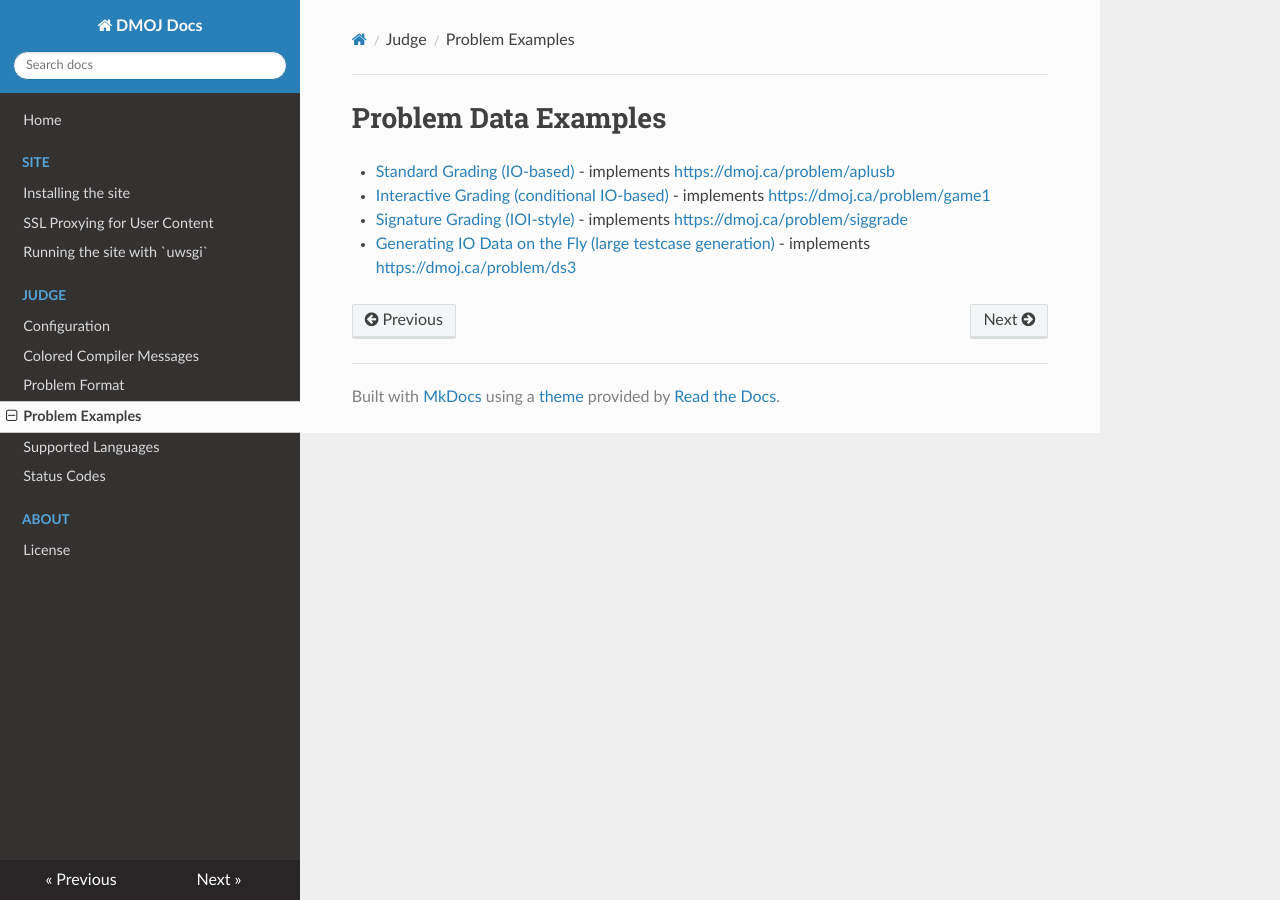
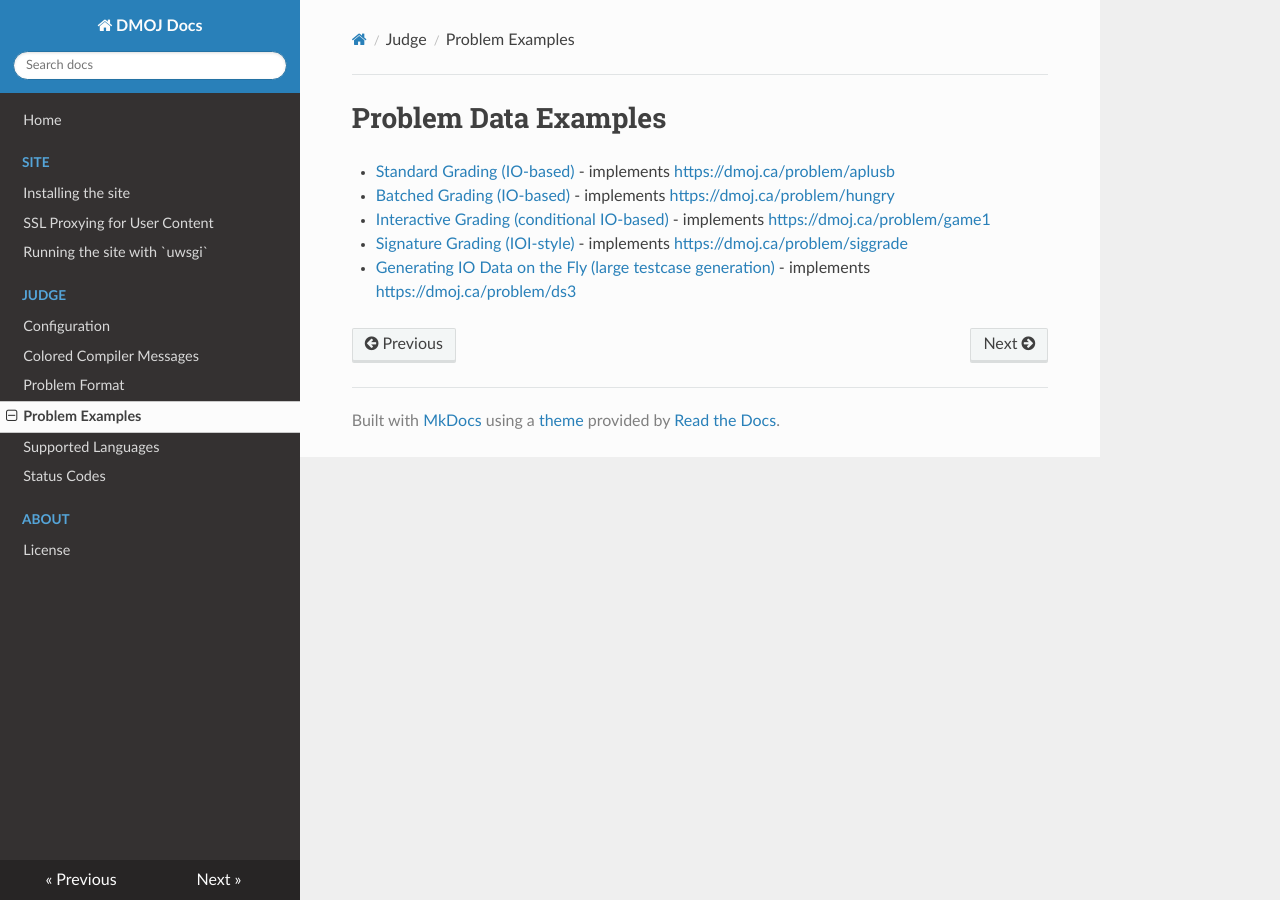
Before and after one commit to DMOJ/docs, an MkDocs documentation site: the page built from docs/judge/problem_examples.md, in a window 1280 px wide. Built offline with MkDocs 1.6.1, drawn with Linux system fonts in a browser that asks for light colours; nearby versions of some CDN libraries; old or Windows-style settings are respelled for this version of MkDocs.

Commit message:
Update problem_examples.md

```diff
--- a/docs/judge/problem_examples.md
+++ b/docs/judge/problem_examples.md
@@ -1,5 +1,6 @@
 # Problem Data Examples
 - [Standard Grading (IO-based)](https://github.com/DMOJ/docs/tree/master/problem_examples/standard/aplusb) - implements [https://dmoj.ca/problem/aplusb](https://dmoj.ca/problem/aplusb)
+- [Batched Grading (IO-based)](https://github.com/DMOJ/docs/tree/master/problem_examples/standard/hungry) - implements [https://dmoj.ca/problem/hungry](https://dmoj.ca/problem/hungry)
 - [Interactive Grading (conditional IO-based)](https://github.com/DMOJ/docs/tree/master/problem_examples/interactive/game1) - implements [https://dmoj.ca/problem/game1](https://dmoj.ca/problem/game1)
 - [Signature Grading (IOI-style)](https://github.com/DMOJ/docs/tree/master/problem_examples/signature/siggrade) - implements [https://dmoj.ca/problem/siggrade](https://dmoj.ca/problem/siggrade)
 - [Generating IO Data on the Fly (large testcase generation)](https://github.com/DMOJ/docs/tree/master/problem_examples/generator/ds3) - implements [https://dmoj.ca/problem/ds3](https://dmoj.ca/problem/ds3)
```
